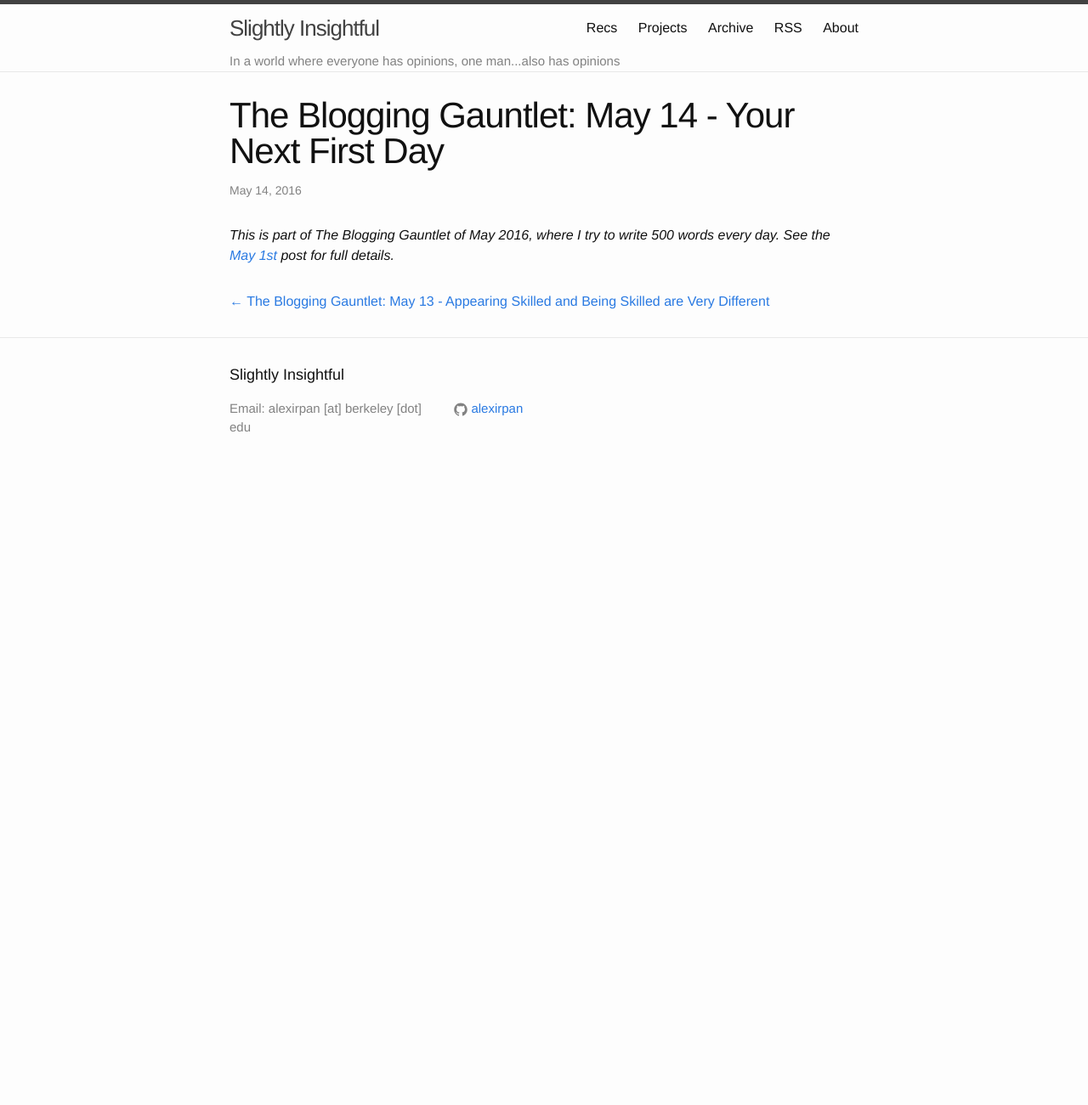
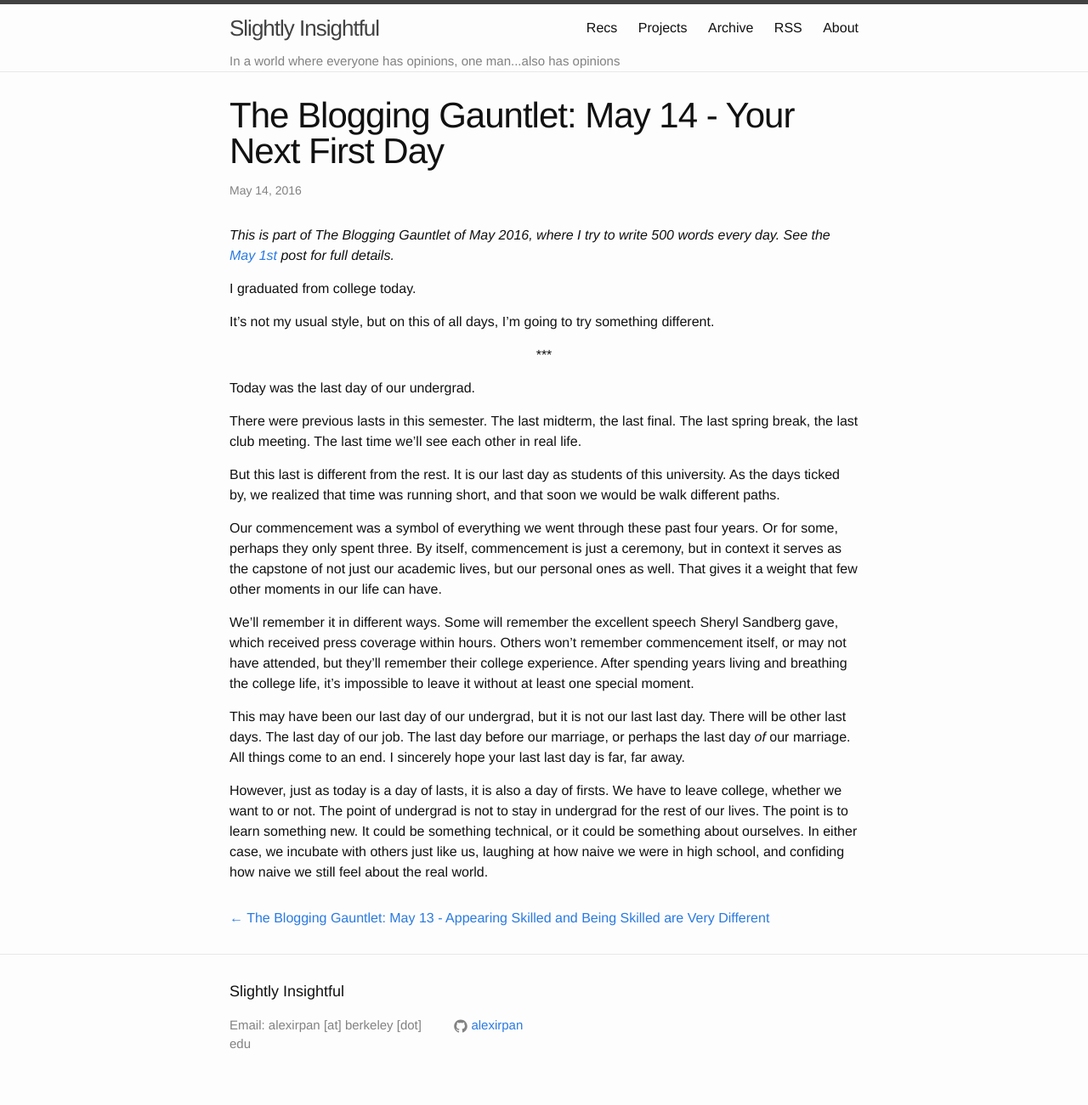
Before and after one commit to alexirpan/alexirpan.github.io, a Jekyll site: the page built from _posts/may2016/2016-05-14-may-14.markdown, in a window 1280 px wide. Shown: the whole page at 85% size. Built offline with Jekyll 4.4.1, drawn with Linux system fonts in a browser that asks for light colours; before the commit the page ends 900 px from its top, so only the background shows below that.

Commit message:
Still figuring this out. But now I'm on a deadline

```diff
--- a/_posts/may2016/2016-05-14-may-14.markdown
+++ b/_posts/may2016/2016-05-14-may-14.markdown
@@ -5,3 +5,56 @@
 ---
 
 {% include gauntlet.md %}
+
+I graduated from college today.
+
+It's not my usual style, but on this of all days, I'm going
+to try something different.
+
+\*\*\*
+{: .centered }
+
+Today was the last day of our undergrad.
+
+There were previous lasts in this semester. The last midterm,
+the last final. The last spring break, the last club meeting.
+The last time we'll see each other in real life.
+
+But this last is different from the rest. It is our last
+day as students of this university. As the days ticked
+by, we realized that time was running short, and that soon
+we would be walk different paths.
+
+Our commencement was a symbol of everything we went through
+these past four years. Or for some, perhaps they only spent
+three. By itself, commencement is just a ceremony, but in
+context it serves as the capstone of not just our
+academic lives, but our personal ones as well.
+That gives it a weight that few other moments in our life
+can have.
+
+We'll remember it in different ways. Some will remember the
+excellent speech Sheryl Sandberg gave, which received
+press coverage within hours. Others won't remember
+commencement itself, or may not have attended, but they'll
+remember their college experience.
+After spending years living and breathing the college life,
+it's impossible to leave it without at least one special
+moment.
+
+This may have been our last day of our undergrad, but it
+is not our last last day. There will be other last days.
+The last day of our job. The last day before our marriage,
+or perhaps the last day *of* our marriage.
+All things come to an end. I sincerely hope your
+last last day is far, far away.
+
+However, just as today is a day of lasts, it is also
+a day of firsts. We have to leave college, whether we want
+to or not. The point of undergrad is not to stay in
+undergrad for the rest of our lives. The point is to learn
+something new. It could be something technical, or it could
+be something about ourselves. In either case, we incubate
+with others just like us, laughing at how naive we were
+in high school, and confiding how naive we still feel
+about the real world.
```
